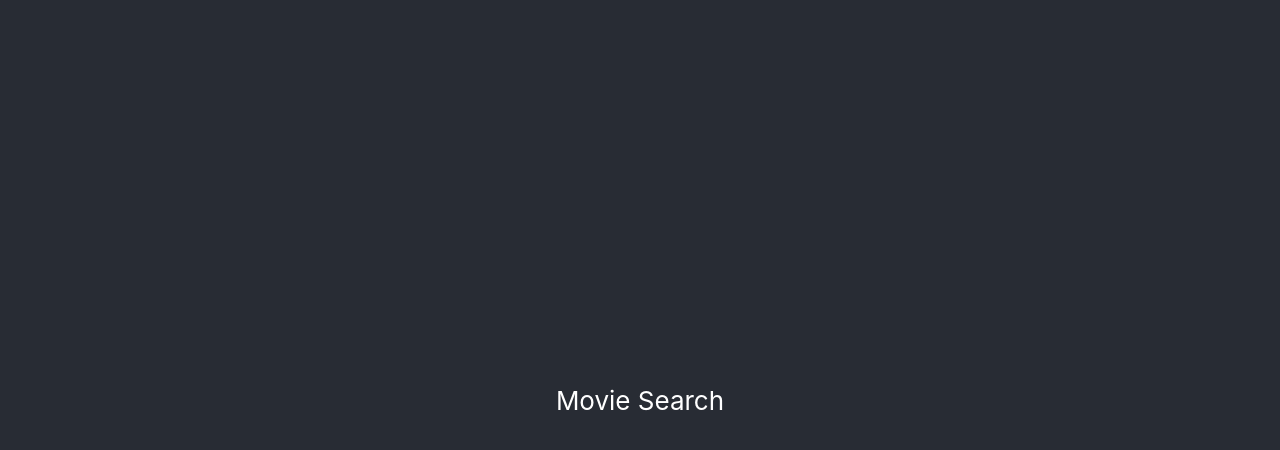
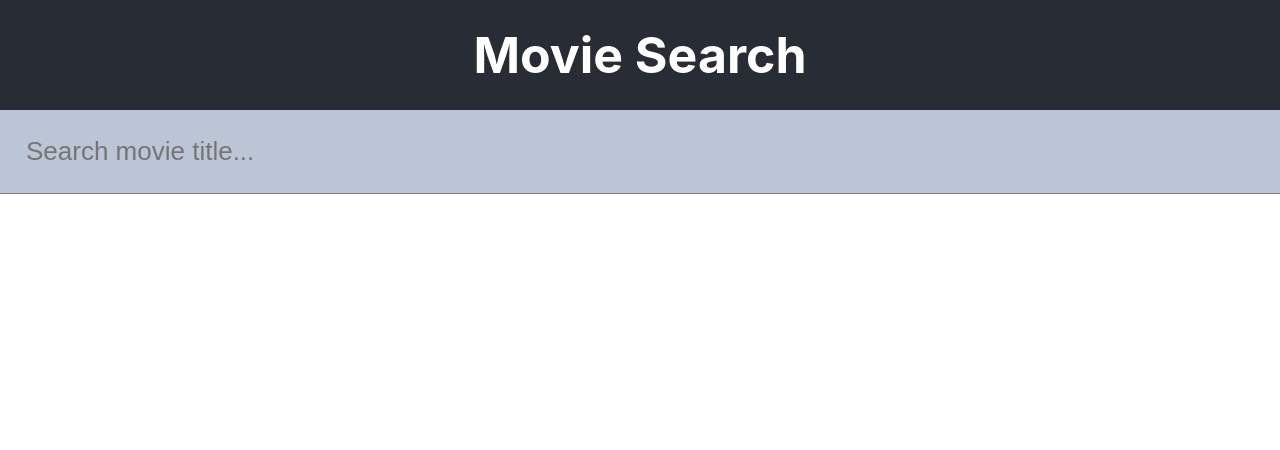
Before and after one commit to achwedyk/moviesearch, a React (Create React App) app: page / in a window 1280 px wide. Shown: the top 450 px of the page. Built offline with nearby package versions, Linux system fonts and the light colour scheme.

Commit message:
Use BEM, add search field

```diff
--- a/src/App.css
+++ b/src/App.css
@@ -1,14 +1,42 @@
-.App {
+.app {
   text-align: center;
 }
 
-.App-header {
+.header {
   background-color: #282c34;
-  min-height: 100vh;
+  min-height: 10vh;
   display: flex;
   flex-direction: column;
   align-items: center;
   justify-content: center;
+}
+
+.header__text {
+  font-size: calc(10px + 5vmin);
+  color: white;
+  margin: 0.5em;
+}
+
+.search-form {
+  background-color: #bcc5d6;
+}
+
+.search-form__input {
+  display: block;
+  width: 100vw;
+  border: none;
+  border-bottom: 1px solid gray;
+  background: transparent;
   font-size: calc(10px + 2vmin);
-  color: white;
+  color: black;
+  padding: 1em;
 }
+
+.search-form__input:focus {
+  outline: none;
+  border-bottom-color: black;
+}
+
+.search-form__input:focus::placeholder {
+  color: #444;
+}
--- a/src/App.js
+++ b/src/App.js
@@ -2,14 +2,21 @@ import React, { Component } from 'react';
 import './App.css';
 
 class App extends Component {
+  onSubmit = e => {
+    e.preventDefault();
+  }
+
   render() {
     return (
-      <div className="App">
-        <header className="App-header">
-          <p>
+      <div className="app">
+        <header className="header">
+          <h1 className="header__text">
             Movie Search
-          </p>
+          </h1>
         </header>
+        <form className="search-form" onSubmit={this.onSubmit}>
+          <input type="search" placeholder="Search movie title..." className="search-form__input"/>
+        </form>
       </div>
     );
   }
```
